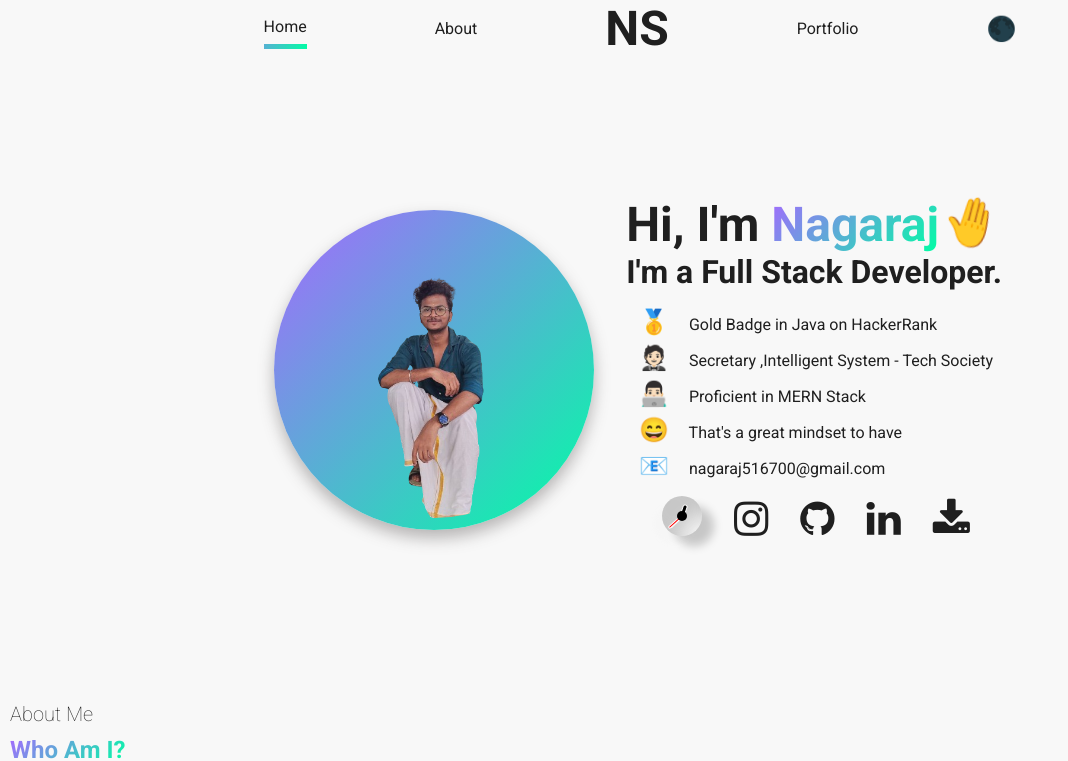
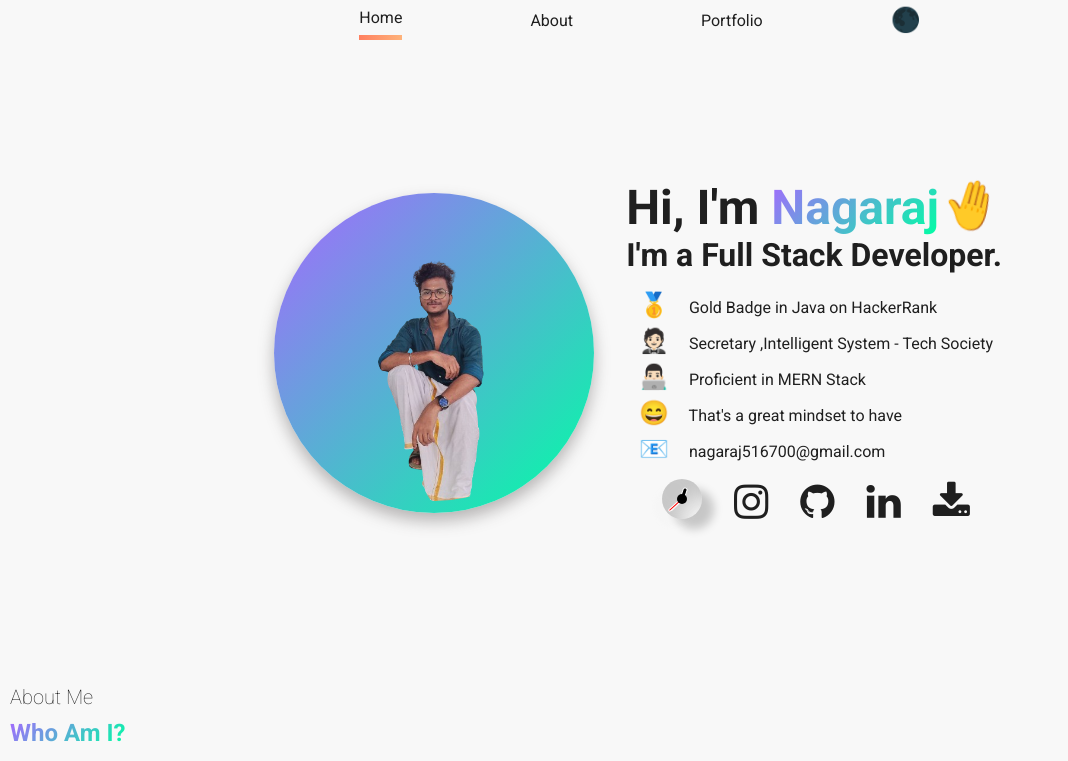
Before and after one commit to nagaraj6618/protfolio-nagaraj, a React (Create React App) app: page / in a window 1280 px wide. Shown: the top 761 px of the page, without its empty margins (0-1068 px from the left). Built offline with nearby package versions, Linux system fonts and the light colour scheme; the HTML template or start-up script is replaced by a standard one.

Commit message:
Menu bar changed According to screen size

```diff
--- a/src/components/Navbar.js
+++ b/src/components/Navbar.js
@@ -1,9 +1,9 @@
-import React, {useState} from 'react';
+import React, { useState } from 'react';
 import Style from './Navbar.module.scss';
 import Toggler from "./home/Toggler";
-import {Link, useLocation} from "react-router-dom";
-import {Box} from "@mui/material";
-import {info} from "../info/Info";
+import { Link, useLocation } from "react-router-dom";
+import { Box, IconButton, Drawer, List, ListItem, ListItemText } from "@mui/material"; // Import Drawer and related components from Material-UI
+import { Menu as MenuIcon } from '@mui/icons-material'; // Import MenuIcon from Material-UI
 
 const links = [
     {
@@ -17,40 +17,69 @@ const links = [
         active: 'about'
     },
     {
-        name: info.initials,
-        type: 'initials',
-        to: '/',
-        active: 'home'
-    },
-    {
         name: 'Portfolio',
         to: '/portfolio',
         active: 'portfolio'
     }
-]
+];
 
-export default function Navbar({darkMode, handleClick}) {
-    const location = useLocation()
+
+export default function Navbar({ darkMode, handleClick }) {
+    const location = useLocation();
     const [active, setActive] = useState(location.pathname === '/' ? 'home' : location.pathname.slice(1, location.pathname.length));
+    const [openDrawer, setOpenDrawer] = useState(false); // State to control the drawer
+    const info = {
+        initials: 'AB',
+        gradient: 'linear-gradient(to right, #ff7e5f, #feb47b)',
+    };
 
     return (
-        <Box component={'nav'} width={'100%'}>
-            <Box component={'ul'} display={'flex'} justifyContent={'center'} alignItems={'center'}
-                 gap={{xs: '2rem', md: '8rem'}}
-                  fontSize={'1rem'}>
+        <Box component={'nav'} width={'100%'} >
+            <Box component={'ul'} display={{ xs: 'none', md: 'flex' }} justifyContent={'center'} alignItems={'center'} gap={{ xs: '2rem', md: '8rem' }} fontSize={'1rem'}>
                 {links.map((link, index) => (
-                    <Box key={index} component={'li'} className={(link.active === active && !link.type) && Style.active}
-                         sx={{borderImageSource: info.gradient}}>
+                    <Box key={index} component={'li'} className={(link.active === active && !link.type) && Style.active} sx={{ borderImageSource: info.gradient }}>
                         <Link to={link.to} onClick={() => setActive(link.active)} className={Style.link}>
-                            {!link.type && <p style={{padding: '0.5rem 0'}}>{link.name}</p>}
+                            {!link.type && <p style={{ padding: '0.5rem 0' }}>{link.name}</p>}
                             {link.type && <h1>{link.name}</h1>}
                         </Link>
                     </Box>
                 ))}
                 <li>
-                    <Toggler darkMode={darkMode} handleClick={handleClick}/>
+                    <Toggler darkMode={darkMode} handleClick={handleClick} />
                 </li>
             </Box>
+
+            {/* Mobile Navbar */}
+            <Box display={{ xs: 'flex', md: 'none' }} justifyContent="flex-start">
+                <IconButton
+                    color="inherit"
+                    aria-label="open drawer"
+                    edge="end"
+                    onClick={() => setOpenDrawer(true)}
+                >
+                    <MenuIcon />
+
+
+
+                </IconButton>
+            </Box>
+
+            {/* Drawer for mobile */}
+            <Drawer
+                anchor="right"
+                open={openDrawer}
+                onClose={() => setOpenDrawer(false)}
+            >
+                <List>
+                    {links.map((link, index) => (
+                        <ListItem button key={index} component={Link} to={link.to} onClick={() => { setActive(link.active); setOpenDrawer(false); }}>
+                            <ListItemText primary={link.name} />
+                        </ListItem>
+
+                    ))}
+                   <ListItem><ListItemText primary={`Theme`} onClick={handleClick} /><Toggler darkMode={darkMode} handleClick={handleClick} /></ListItem>
+                </List>
+            </Drawer>
         </Box>
-    )
+    );
 }
```
